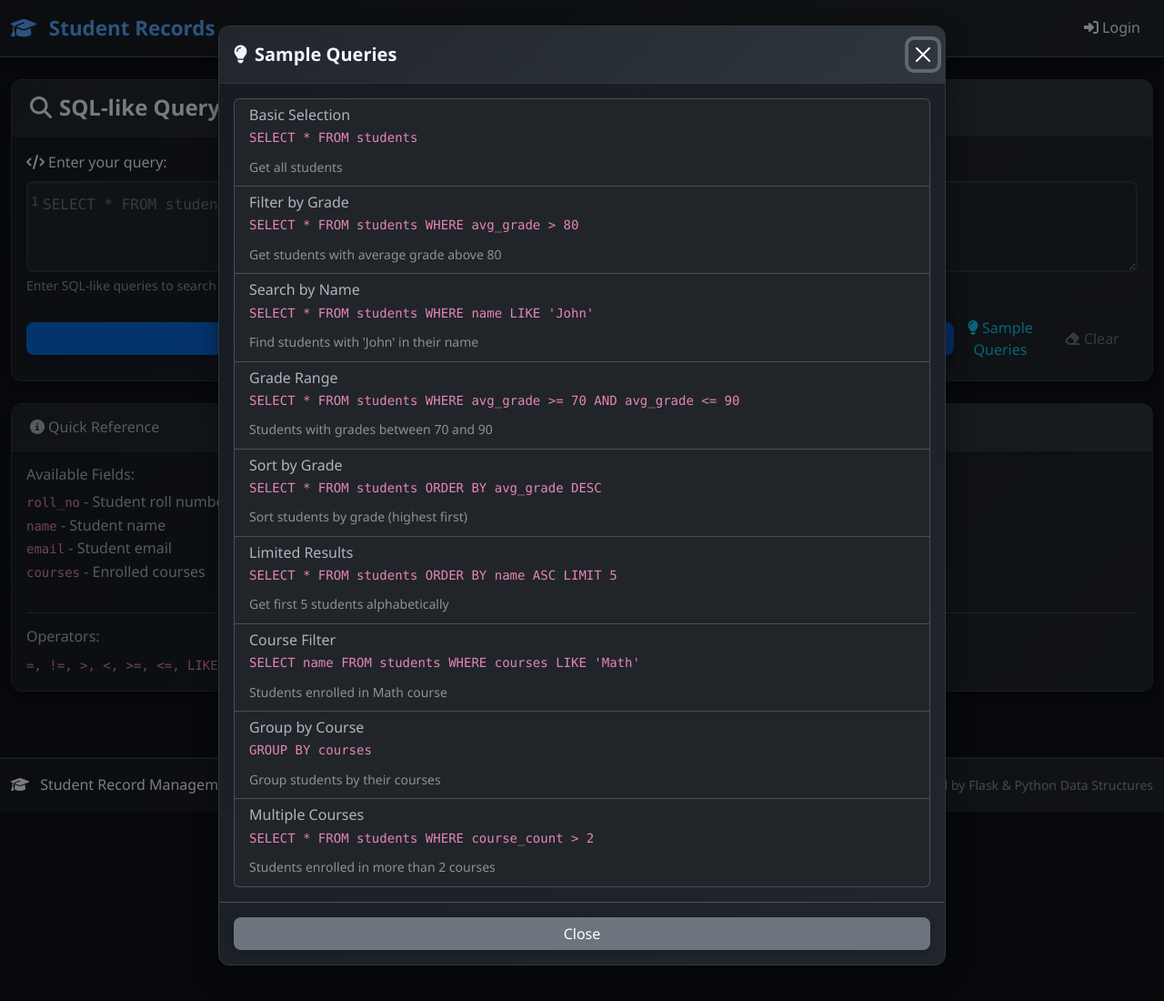
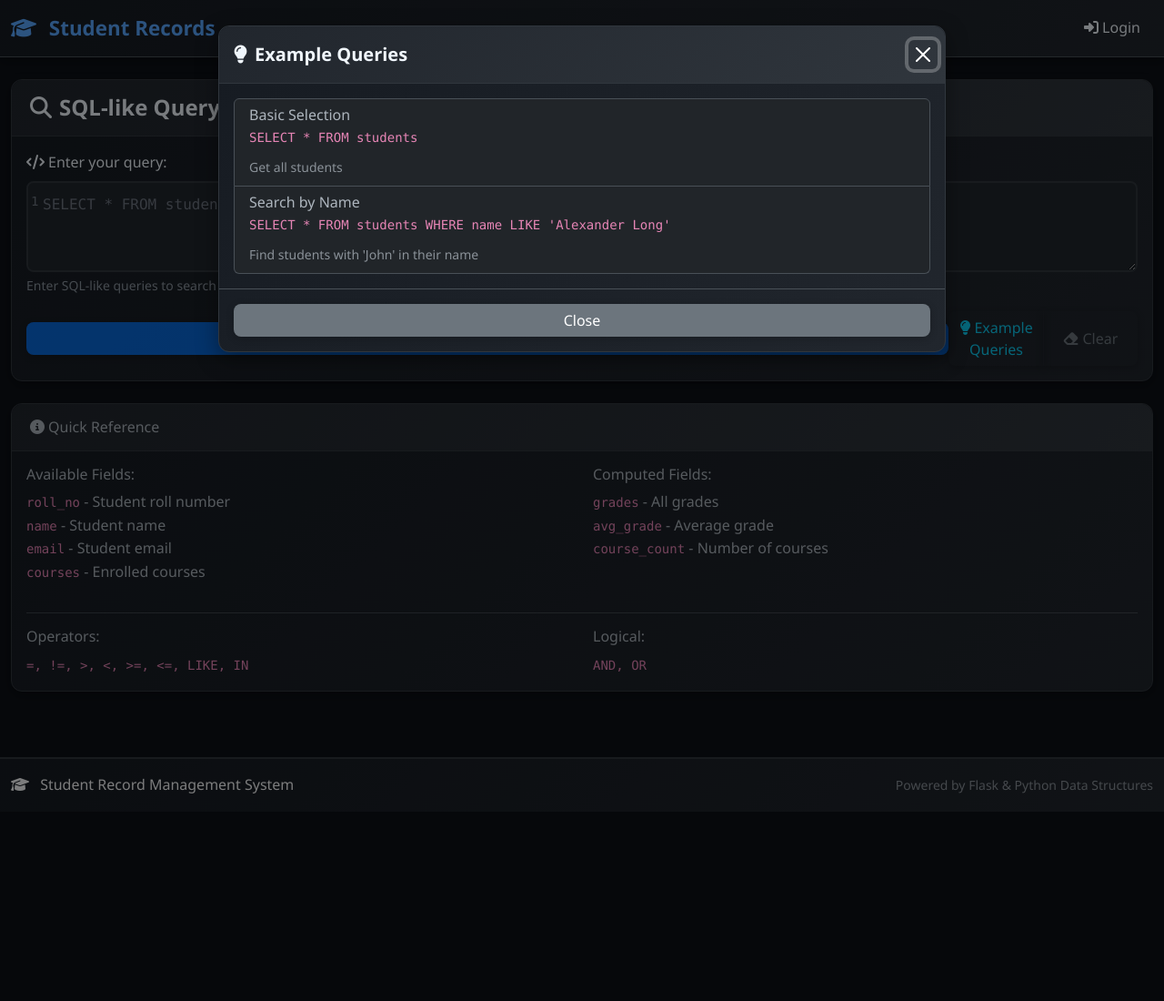
Before and after one commit to Hemanth509h/Student-Records, a Python web app: template templates/query.html in a window 1280 px wide, after a click on "Example Queries". Shown: the top 1100 px of the page at 91% size. Run offline with Jinja, Linux system fonts and the light colour scheme; the template is opened without the code that fills it, so the values that code supplies are empty.

Commit message:
smaill edit

```diff
--- a/templates/login.html
+++ b/templates/login.html
@@ -10,7 +10,7 @@
 
       <div class="input-group">
         <input type="text" id="email" name="email" required placeholder=" " />
-        <label for="email">Admin ID</label>
+        <label for="email">Admin Email ID</label>
       </div>
 
       <div class="input-group">
--- a/templates/query.html
+++ b/templates/query.html
@@ -32,7 +32,7 @@
 
                         <div class="btn-group" role="group">
                             <button type="button" class="btn btn-outline-info" data-bs-toggle="modal" data-bs-target="#samplesModal">
-                                <i class="fas fa-lightbulb me-1"></i>Sample Queries
+                                <i class="fas fa-lightbulb me-1"></i>Example Queries
                             </button>
                             <button type="button" class="btn btn-outline-secondary" onclick="clearQuery()">
                                 <i class="fas fa-eraser me-1"></i>Clear
@@ -98,7 +98,7 @@
         <div class="modal-content">
             <div class="modal-header">
                 <h5 class="modal-title">
-                    <i class="fas fa-lightbulb me-2"></i>Sample Queries
+                    <i class="fas fa-lightbulb me-2"></i>Example Queries
                 </h5>
                 <button type="button" class="btn-close" data-bs-dismiss="modal"></button>
             </div>
@@ -110,53 +110,15 @@
                         <small class="text-muted">Get all students</small>
                     </div>
 
-                    <div class="list-group-item">
-                        <h6 class="mb-1">Filter by Grade</h6>
-                        <code class="d-block mb-2">SELECT * FROM students WHERE avg_grade > 80</code>
-                        <small class="text-muted">Get students with average grade above 80</small>
-                    </div>
+
 
                     <div class="list-group-item">
                         <h6 class="mb-1">Search by Name</h6>
-                        <code class="d-block mb-2">SELECT * FROM students WHERE name LIKE 'John'</code>
+                        <code class="d-block mb-2">SELECT * FROM students WHERE name LIKE 'Alexander Long'</code>
                         <small class="text-muted">Find students with 'John' in their name</small>
                     </div>
 
-                    <div class="list-group-item">
-                        <h6 class="mb-1">Grade Range</h6>
-                        <code class="d-block mb-2">SELECT * FROM students WHERE avg_grade >= 70 AND avg_grade <= 90</code>
-                        <small class="text-muted">Students with grades between 70 and 90</small>
-                    </div>
 
-                    <div class="list-group-item">
-                        <h6 class="mb-1">Sort by Grade</h6>
-                        <code class="d-block mb-2">SELECT * FROM students ORDER BY avg_grade DESC</code>
-                        <small class="text-muted">Sort students by grade (highest first)</small>
-                    </div>
-
-                    <div class="list-group-item">
-                        <h6 class="mb-1">Limited Results</h6>
-                        <code class="d-block mb-2">SELECT * FROM students ORDER BY name ASC LIMIT 5</code>
-                        <small class="text-muted">Get first 5 students alphabetically</small>
-                    </div>
-
-                    <div class="list-group-item">
-                        <h6 class="mb-1">Course Filter</h6>
-                        <code class="d-block mb-2">SELECT name FROM students WHERE courses LIKE 'Math'</code>
-                        <small class="text-muted">Students enrolled in Math course</small>
-                    </div>
-
-                    <div class="list-group-item">
-                        <h6 class="mb-1">Group by Course</h6>
-                        <code class="d-block mb-2">GROUP BY courses</code>
-                        <small class="text-muted">Group students by their courses</small>
-                    </div>
-
-                    <div class="list-group-item">
-                        <h6 class="mb-1">Multiple Courses</h6>
-                        <code class="d-block mb-2">SELECT * FROM students WHERE course_count > 2</code>
-                        <small class="text-muted">Students enrolled in more than 2 courses</small>
-                    </div>
                 </div>
             </div>
             <div class="modal-footer">
```
Also changed, not shown: core/app.py (+4 -14 lines), instance/postgres.db (added), instance/student_management.db (added).
